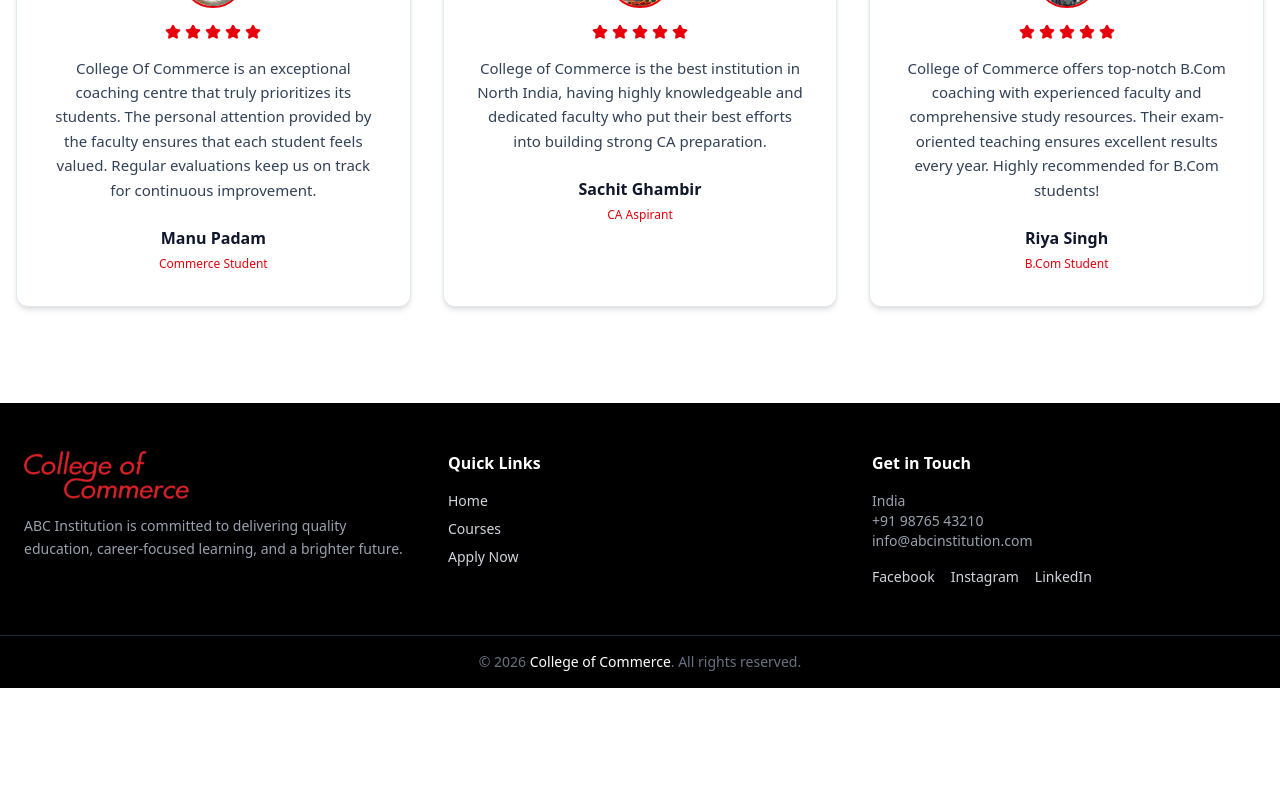
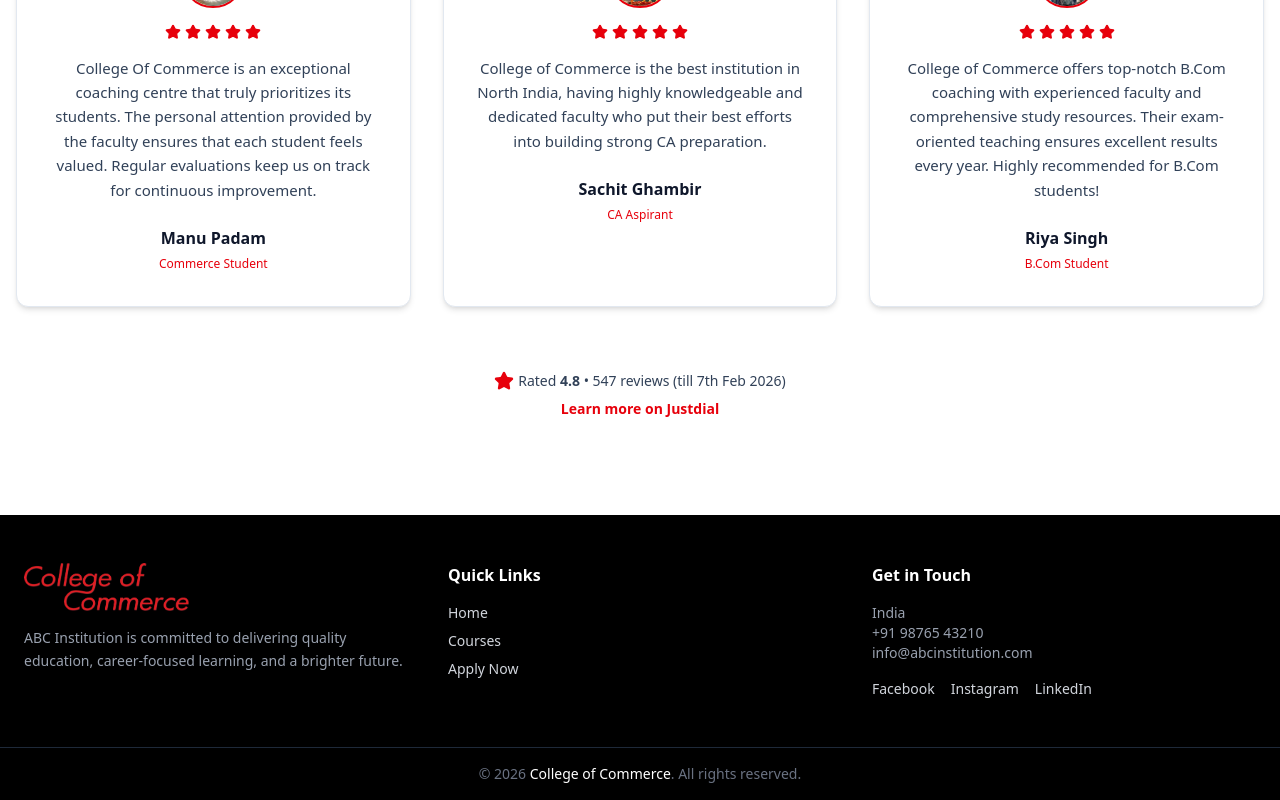
Before and after one commit to Deveshshukla01/College_of_commerce, a React (Vite) app: page / in a window 1280 px wide. Shown: the part 6689-7489 px from the top of the page. Before the commit the page ends 7377 px from the top, so only its background shows below. Built offline with nearby package versions, Linux system fonts and the light colour scheme.

Commit message:
chnages in the testimonials section

```diff
--- a/src/components/ModernTestimonials.jsx
+++ b/src/components/ModernTestimonials.jsx
@@ -1,152 +1,3 @@
-
-// import { Quote, Star } from "lucide-react";
-
-// const testimonials = [
-//   {
-//     id: 1,
-//     name: "Yash Kumar",
-//     role: "CA Aspirant",
-//     image: "/images/testimonials/1.png",
-//     text:
-//       "Great faculty, professional teachers and most importantly student welfare is the primary agenda in COC. Best coaching institute in Tricity!"
-//   },
-//   {
-//     id: 2,
-//     name: "Nischay Dhingra",
-//     role: "Commerce Student",
-//     image: "/images/testimonials/2.png",
-//     text:
-//       "College Of Commerce is an excellent coaching centre! The teachers are very knowledgeable and help us understand the subjects well. Regular tests keep us prepared for competitive exams. The class size is good, so we get personal attention."
-//   },
-//   {
-//     id: 3,
-//     name: "Suraj Maurya",
-//     role: "CA Student",
-//     image: "/images/testimonials/3.png",
-//     text:
-//       "The College of Commerce stands out as an exceptional coaching center, offering high-quality, specialized courses that truly prepare students for success. The experienced faculty provide personalized attention and expert guidance."
-//   },
-//   {
-//     id: 4,
-//     name: "Manu Padam",
-//     role: "Commerce Student",
-//     image: "/images/testimonials/4.png",
-//     text:
-//       "College Of Commerce is an exceptional coaching centre that truly prioritizes its students. The personal attention provided by the faculty ensures that each student feels valued. Regular evaluations keep us on track for continuous improvement."
-//   },
-//   {
-//     id: 5,
-//     name: "Sachit Ghambir",
-//     role: "CA Aspirant",
-//     image: "/images/testimonials/5.png",
-//     text:
-//       "College of Commerce is the best institution in North India, having highly knowledgeable and dedicated faculty who put their best efforts into building strong CA preparation."
-//   },
-//   {
-//     id: 6,
-//     name: "Riya Singh",
-//     role: "B.Com Student",
-//     image: "/images/testimonials/6.png",
-//     text:
-//       "College of Commerce offers top-notch B.Com coaching with experienced faculty and comprehensive study resources. Their exam-oriented teaching ensures excellent results every year. Highly recommended for B.Com students!"
-//   }
-// ];
-
-// export default function TestimonialGrid() {
-//   return (
-//     <section className="py-24 bg-white">
-//       <div className="max-w-7xl mx-auto px-4">
-
-//         {/* Heading */}
-//         <div className="text-center mb-16">
-//           <span className="text-red-600 font-semibold uppercase tracking-wide text-sm">
-//             Testimonials
-//           </span>
-//           <h2 className="mt-3 text-4xl md:text-5xl font-bold text-slate-900">
-//             What Our Students Say
-//           </h2>
-//           <p className="mt-4 text-slate-600 max-w-2xl mx-auto">
-//             Real experiences from students who trust College of Commerce for their academic success.
-//           </p>
-//         </div>
-
-//         {/* Grid */}
-//         <div className="grid gap-8 grid-cols-1 sm:grid-cols-2 lg:grid-cols-3">
-//           {testimonials.map((item) => (
-//             <div
-//               key={item.id}
-//               className="
-//                 relative bg-white
-//                 border border-slate-200
-//                 rounded-xl
-//                 p-8
-//                 text-center
-//                 shadow-md
-//                 transition-all duration-300
-//                 hover:-translate-y-1
-//                 hover:shadow-[0_20px_40px_-10px_rgba(220,38,38,0.45)]
-//               "
-//             >
-//               {/* Quote Badge */}
-//               <div className="absolute -top-4 left-1/2 -translate-x-1/2 w-10 h-10 bg-red-600 rounded-full flex items-center justify-center shadow-md">
-//                 <Quote className="w-5 h-5 text-white" />
-//               </div>
-
-//               {/* Avatar */}
-//               <img
-//                 loading="lazy"
-//                 src={item.image}
-//                 alt={item.name}
-//                 className="w-16 h-16 rounded-full mx-auto mt-6 mb-4 object-cover border-2 border-red-600"
-//               />
-
-//               {/* Stars */}
-//               <div className="flex justify-center gap-1 mb-4">
-//                 {Array.from({ length: 5 }).map((_, i) => (
-//                   <Star key={i} className="w-4 h-4 fill-red-600 text-red-600" />
-//                 ))}
-//               </div>
-
-//               {/* Text */}
-//               <p className="text-slate-700 text-[15px] leading-relaxed mb-6">
-//                 {item.text}
-//               </p>
-
-//               {/* Name */}
-//               <h4 className="font-semibold text-slate-900">
-//                 {item.name}
-//               </h4>
-//               <span className="text-xs text-red-600">
-//                 {item.role}
-//               </span>
-//             </div>
-//           ))}
-//         </div>
-
-//         {/* Justdial Rating Footer */}
-//         <div className="mt-16 text-center">
-//           <div className="inline-flex items-center gap-2 px-6 py-4 border rounded-2xl bg-red-50">
-//             <span className="font-semibold text-slate-900">
-//               4.8★ Rated
-//             </span>
-//             <span className="text-slate-600">
-//               with <strong>547 ratings</strong> on Justdial (till 7 Feb 2026)
-//             </span>
-//             <a
-//               href="https://www.justdial.com/Chandigarh/College-Of-Commerce-Near-Guru-Nanak-Public-School-Chandigarh-Sector-36D/0172PX172-X172-220204143555-Z1H5_BZDET/reviews"
-//               target="_blank"
-//               rel="noopener noreferrer"
-//               className="text-red-600 font-semibold hover:underline"
-//             >
-//               Learn more
-//             </a>
-//           </div>
-//         </div>
-
-//       </div>
-//     </section>
-//   );
-// }
 import { useState } from "react";
 import { Quote, Star, ChevronLeft, ChevronRight } from "lucide-react";
 
@@ -201,6 +52,9 @@ const testimonials = [
   },
 ];
 
+const REVIEW_LINK =
+  "https://www.justdial.com/Chandigarh/College-Of-Commerce-Near-Guru-Nanak-Public-School-Chandigarh-Sector-36D/0172PX172-X172-220204143555-Z1H5_BZDET/reviews";
+
 export default function TestimonialGrid() {
   const [activeIndex, setActiveIndex] = useState(0);
 
@@ -231,17 +85,8 @@ export default function TestimonialGrid() {
         <div className="relative sm:hidden max-w-md mx-auto">
           <div
             key={testimonials[activeIndex].id}
-            className="
-              relative bg-white
-              border border-slate-200
-              rounded-xl
-              p-8
-              text-center
-              shadow-md
-              transition-all duration-300
-            "
+            className="relative bg-white border border-slate-200 rounded-xl p-8 text-center shadow-md"
           >
-            {/* Quote */}
             <div className="absolute -top-4 left-1/2 -translate-x-1/2 w-10 h-10 bg-red-600 rounded-full flex items-center justify-center shadow-md">
               <Quote className="w-5 h-5 text-white" />
             </div>
@@ -254,10 +99,7 @@ export default function TestimonialGrid() {
 
             <div className="flex justify-center gap-1 mb-4">
               {Array.from({ length: 5 }).map((_, i) => (
-                <Star
-                  key={i}
-                  className="w-4 h-4 fill-red-600 text-red-600"
-                />
+                <Star key={i} className="w-4 h-4 fill-red-600 text-red-600" />
               ))}
             </div>
 
@@ -273,7 +115,6 @@ export default function TestimonialGrid() {
             </span>
           </div>
 
-          {/* Buttons */}
           <div className="flex justify-between mt-6">
             <button
               onClick={prev}
@@ -295,17 +136,7 @@ export default function TestimonialGrid() {
           {testimonials.map((item) => (
             <div
               key={item.id}
-              className="
-                relative bg-white
-                border border-slate-200
-                rounded-xl
-                p-8
-                text-center
-                shadow-md
-                transition-all duration-300
-                hover:-translate-y-1
-                hover:shadow-[0_20px_40px_-10px_rgba(220,38,38,0.45)]
-              "
+              className="relative bg-white border border-slate-200 rounded-xl p-8 text-center shadow-md transition-all duration-300 hover:-translate-y-1 hover:shadow-[0_20px_40px_-10px_rgba(220,38,38,0.45)]"
             >
               <div className="absolute -top-4 left-1/2 -translate-x-1/2 w-10 h-10 bg-red-600 rounded-full flex items-center justify-center shadow-md">
                 <Quote className="w-5 h-5 text-white" />
@@ -319,10 +150,7 @@ export default function TestimonialGrid() {
 
               <div className="flex justify-center gap-1 mb-4">
                 {Array.from({ length: 5 }).map((_, i) => (
-                  <Star
-                    key={i}
-                    className="w-4 h-4 fill-red-600 text-red-600"
-                  />
+                  <Star key={i} className="w-4 h-4 fill-red-600 text-red-600" />
                 ))}
               </div>
 
@@ -330,14 +158,29 @@ export default function TestimonialGrid() {
                 {item.text}
               </p>
 
-              <h4 className="font-semibold text-slate-900">
-                {item.name}
-              </h4>
-              <span className="text-xs text-red-600">
-                {item.role}
-              </span>
+              <h4 className="font-semibold text-slate-900">{item.name}</h4>
+              <span className="text-xs text-red-600">{item.role}</span>
             </div>
           ))}
+        </div>
+
+        {/* ⭐ BOTTOM RATING SECTION */}
+        <div className="mt-16 flex flex-col items-center text-center gap-2">
+          <div className="flex items-center gap-1">
+            <Star className="w-5 h-5 fill-red-600 text-red-600" />
+            <span className="text-sm text-slate-700 font-medium">
+              Rated <strong>4.8</strong> • 547 reviews (till 7th Feb 2026)
+            </span>
+          </div>
+
+          <a
+            href={REVIEW_LINK}
+            target="_blank"
+            rel="noopener noreferrer"
+            className="text-red-600 font-semibold text-sm hover:underline"
+          >
+            Learn more on Justdial
+          </a>
         </div>
 
       </div>
```
